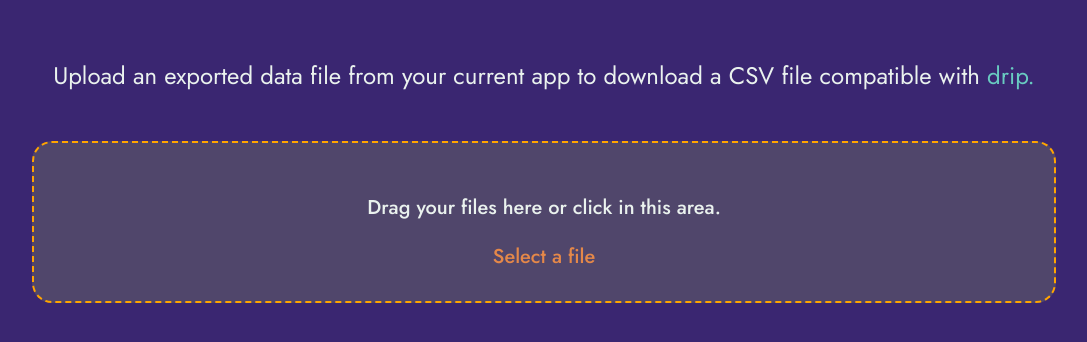
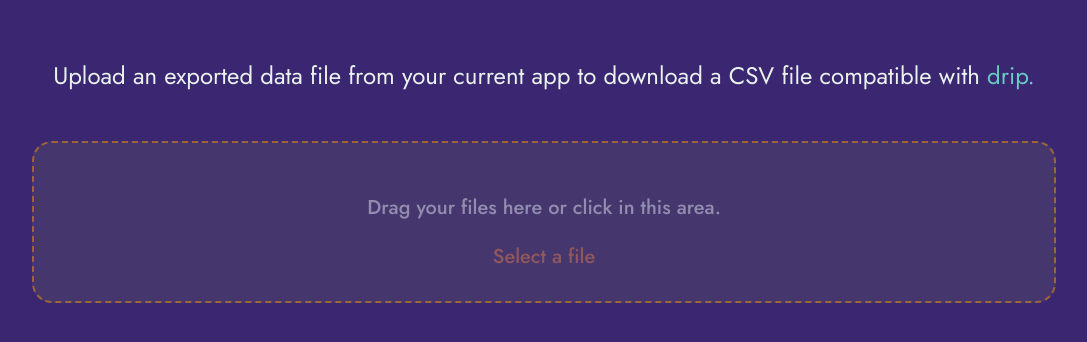
Before and after one commit to silvaDominic/drip-fertility-converter, a website built with Vite: page src/index.html in a window 1280 px wide. Shown: the part 324-666 px from the top of the page, without its empty margins (96-1183 px from the left). Built offline with nearby package versions, Linux system fonts and the light colour scheme.

Commit message:
Added logic for file input behavior

```diff
--- a/src/index.js
+++ b/src/index.js
@@ -15,6 +15,7 @@ let selectedApp = null;
 document.addEventListener('DOMContentLoaded', () => {
   const convertBtn = document.getElementById('convert-button');
   const fileInput = document.getElementById('file-input');
+  const fileUploadContainerEl = document.getElementById('file-upload-container');
   const appTypeSelectEl = document.getElementById('app-type-select'); // Yields 2 elements
   const selectedAppEl = document.getElementsByClassName('selected-app-text');
   const howToLinkEl = document.getElementById('how-to-link');
@@ -37,7 +38,7 @@ document.addEventListener('DOMContentLoaded', () => {
   // Set defaults
   const currentlySelectedOption = appTypeSelectEl.selectedOptions[0]
   selectedAppEl[0].innerText = currentlySelectedOption.text;
-  handleHelpLink(currentlySelectedOption);
+  onSelectChange(currentlySelectedOption);
 
   // Dynamically change text/link when <select> is changed
   appTypeSelectEl.addEventListener('change', (e) => {
@@ -45,11 +46,32 @@ document.addEventListener('DOMContentLoaded', () => {
     selectedAppEl[0].innerText = el.selectedOptions[0].text;
     selectedAppEl[1].innerText = el.selectedOptions[0].text;
 
-    handleHelpLink(el);
+    onSelectChange(el);
     selectedApp = el.value;
   });
 
-  // Toggle help link helpers
+  /**
+   * Handles toggling help link text and whether the file input is visible/enabled.
+   * @param option The <option> element
+   */
+  function onSelectChange(option) {
+    enableFileInput();
+    // If there is an export help link, show it
+    if (HELP_LINK_MAP[option.value]) {
+      enableHelpLink();
+      howToLinkEl.href = HELP_LINK_MAP[option.value];
+      // Show nothing if the default (placeholder) value is selected; disable file input
+    } else if (option.value === 'DEFAULT') {
+      disableHelpBlock();
+      disableFileInput();
+      // If there is NO export help, show disclaimer instead
+    } else {
+      disableHelpLink();
+      howToLinkEl.href = '#';
+    }
+  }
+
+  // HELPERS
   function enableHelpLink() {
     howToDisclaimerEl.style.display = 'none';
     howToLinkEl.style.display = 'block';
@@ -66,20 +88,16 @@ document.addEventListener('DOMContentLoaded', () => {
     howToLinkEl.style.display = 'none';
   }
 
-  function handleHelpLink(option) {
-    // If there is an export help link, show it
-    if (HELP_LINK_MAP[option.value]) {
-      enableHelpLink();
-      howToLinkEl.href = HELP_LINK_MAP[option.value];
-      // Show nothing if the default (placeholder) value is selected
-    } else if (option.value === 'DEFAULT') {
-      disableHelpBlock();
-      // If there is NO export help, show disclaimer instead
-    } else {
-      disableHelpLink();
-      howToLinkEl.href = '#';
-    }
+  function disableFileInput() {
+    fileInput.disabled = true;
+    fileUploadContainerEl.style.opacity = '0.5';
   }
+
+  function enableFileInput() {
+    fileInput.disabled = false;
+    fileUploadContainerEl.style.opacity = '1';
+  }
+
 });
 
 // DEV_NOTE: ADD ASSOCIATED MAPPING FUNCTIONS HERE
--- a/src/styles.css
+++ b/src/styles.css
@@ -153,6 +153,7 @@ input[type="file"] {
     text-align: center;
     font-size: 20px;
     font-weight: 500;
+    opacity: 0.5;
 }
 
 .read-error {
```
